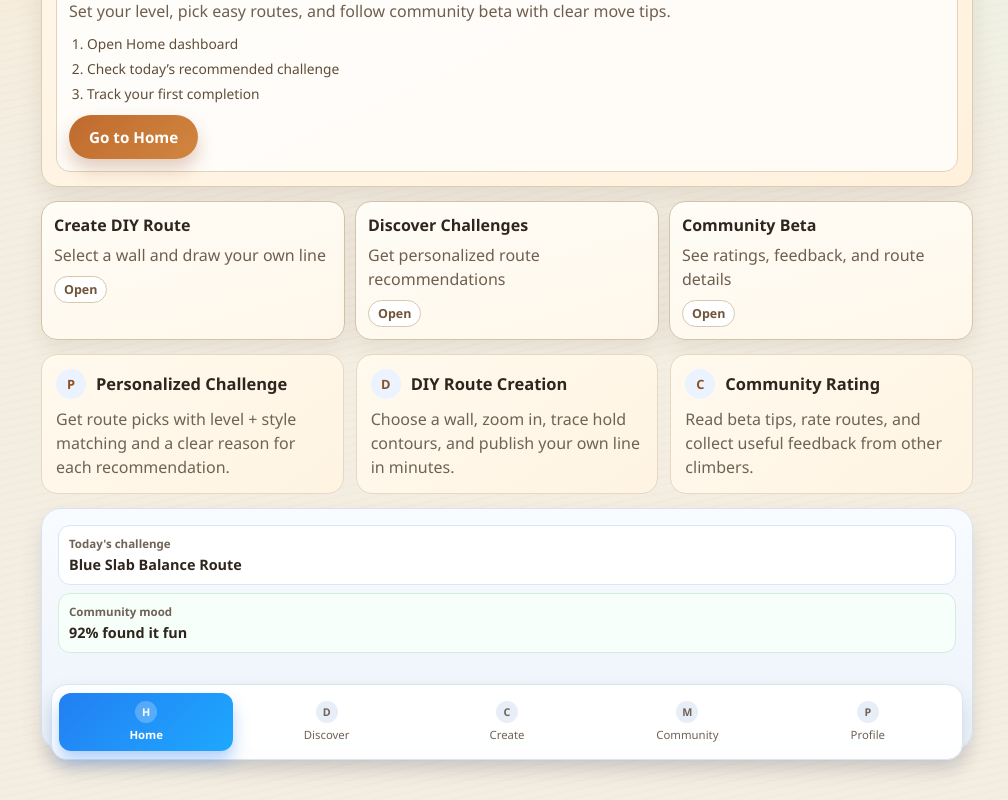
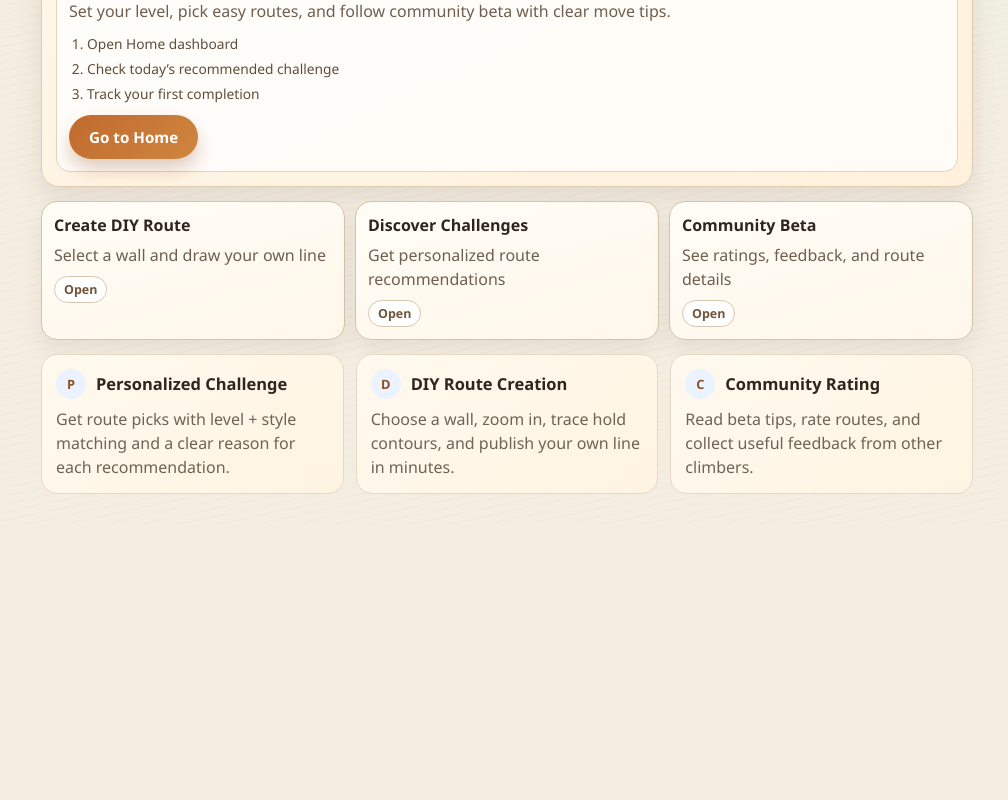
Before and after one commit to XYMMM000/CPT208-coursework, a React (Vite) app in the folder demo/: page / in a window 1280 px wide. Shown: the part 483-1283 px from the top of the page, without its empty margins (133-1141 px from the left). After the commit the page ends 1007 px from the top, so only its background shows below. Built offline with nearby package versions, Linux system fonts and the light colour scheme; no server answers.

Commit message:
create web app

```diff
--- a/demo/src/pages/LandingPage.jsx
+++ b/demo/src/pages/LandingPage.jsx
@@ -1,6 +1,5 @@
 import { useMemo, useState } from "react";
 import { Link } from "react-router-dom";
-import BottomNavPreview from "../components/ui/BottomNavPreview";
 
 const welcomeTracks = [
   {
@@ -161,8 +160,6 @@ export default function LandingPage() {
           </Link>
         ))}
       </section>
-
-      <BottomNavPreview />
     </div>
   );
 }
```
